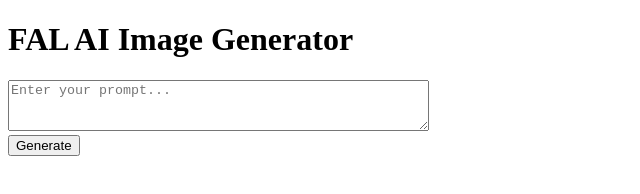
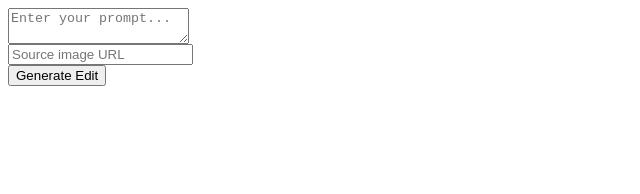
Before and after one commit to harawlins/fal, a website: page index.html in a window 1280 px wide. Shown: the whole page, without its empty margins (0-640 px from the left). Drawn offline with Linux system fonts and the light colour scheme.

Commit message:
Update index.html

```diff
--- a/index.html
+++ b/index.html
@@ -1,30 +1,25 @@
-<!DOCTYPE html>
-<html lang="en">
-  <head>
-    <meta charset="UTF-8" />
-    <title>FAL AI Demo</title>
-  </head>
-  <body>
-    <h1>FAL AI Image Generator</h1>
-    <textarea id="prompt" placeholder="Enter your prompt..." rows="3" cols="50"></textarea><br>
-    <button onclick="generate()">Generate</button>
-    <div id="output"></div>
+<textarea id="prompt" placeholder="Enter your prompt..."></textarea><br>
+<input type="text" id="imageUrl" placeholder="Source image URL"><br>
+<button onclick="generate()">Generate Edit</button>
+<div id="result"></div>
 
 <script>
 async function generate() {
   const prompt = document.getElementById("prompt").value;
-        document.getElementById("output").innerHTML = "Generating...";
+  const imageUrl = document.getElementById("imageUrl").value;
+  document.getElementById("result").innerHTML = "Processing...";
 
   const res = await fetch("/generate", {
     method: "POST",
     headers: { "Content-Type": "application/json" },
-          body: JSON.stringify({ prompt }),
+    body: JSON.stringify({ prompt, imageUrl })
   });
 
   const data = await res.json();
-        document.getElementById("output").innerHTML =
-          data.image_url ? `<img src="${data.image_url}" width="512">` : "Error generating image.";
+  if (data.image_url) {
+    document.getElementById("result").innerHTML = `<img src="${data.image_url}" width="512">`;
+  } else {
+    document.getElementById("result").innerHTML = `Error: ${data.error}`;
+  }
 }
 </script>
-  </body>
-</html>
```
Lines whose indentation alone changed are shown as unchanged.
